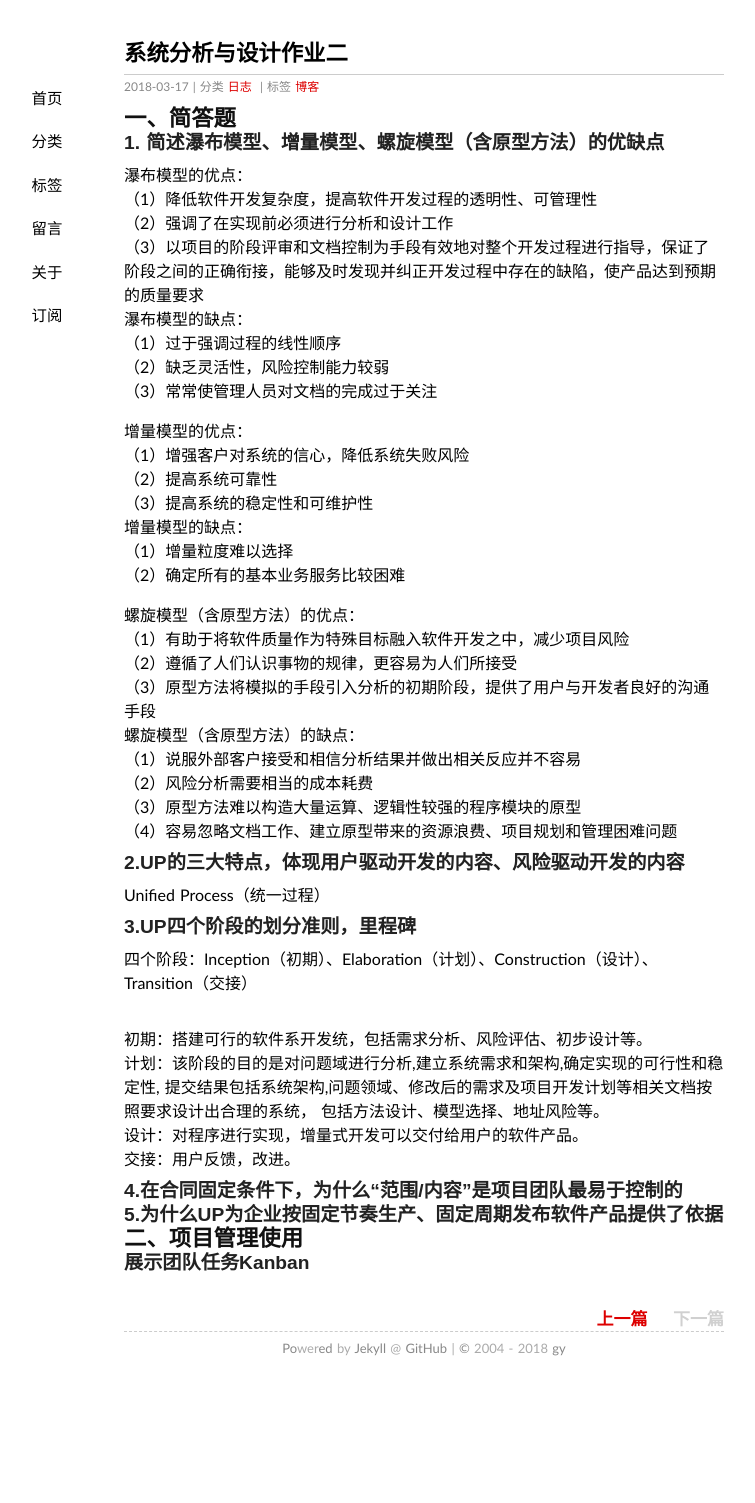
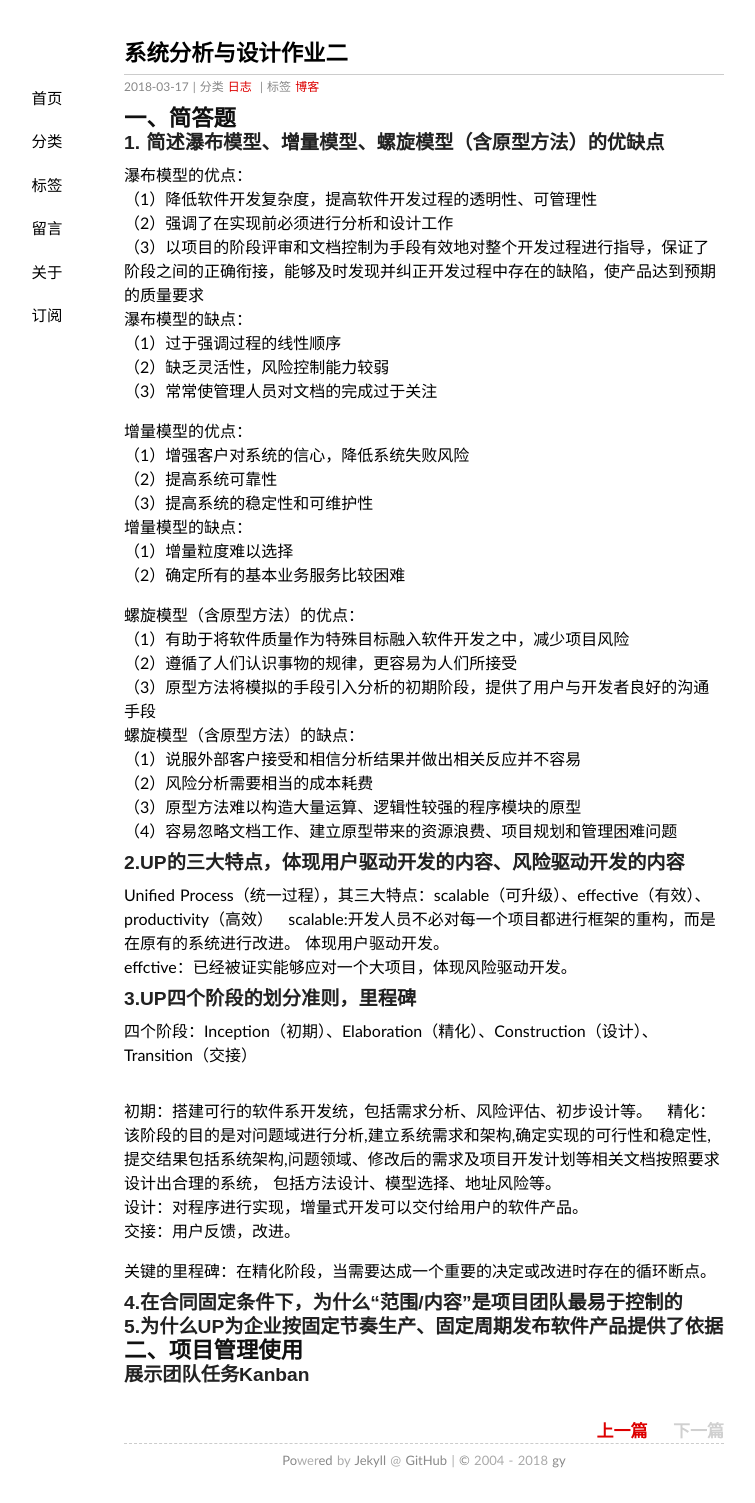
Before and after one commit to gaoynui/gaoynui.github.io, a Jekyll site: the page built from _posts/2018-03-17-hw2.md, in a window 1280 px wide. Shown: the whole page, without its empty margins (216-971 px from the left). Built offline with Jekyll 4.4.1, drawn with Linux system fonts in a browser that asks for light colours; before the commit the page ends 1391 px from its top, so only the background shows below that.

Commit message:
Update 2018-03-17-hw2.md

```diff
--- a/_posts/2018-03-17-hw2.md
+++ b/_posts/2018-03-17-hw2.md
@@ -36,16 +36,20 @@ tags: 博客
 （4）容易忽略文档工作、建立原型带来的资源浪费、项目规划和管理困难问题
 
 ### 2.UP的三大特点，体现用户驱动开发的内容、风险驱动开发的内容
-Unified Process（统一过程）
+Unified Process（统一过程），其三大特点：scalable（可升级）、effective（有效）、productivity（高效）
+scalable:开发人员不必对每一个项目都进行框架的重构，而是在原有的系统进行改进。 体现用户驱动开发。
+effctive：已经被证实能够应对一个大项目，体现风险驱动开发。
 ### 3.UP四个阶段的划分准则，里程碑
-四个阶段：Inception（初期）、Elaboration（计划）、Construction（设计）、Transition（交接）
+四个阶段：Inception（初期）、Elaboration（精化）、Construction（设计）、Transition（交接）
 ![](UPFourParts.PNG)
 初期：搭建可行的软件系开发统，包括需求分析、风险评估、初步设计等。
-计划：该阶段的目的是对问题域进行分析,建立系统需求和架构,确定实现的可行性和稳定性,
+精化：该阶段的目的是对问题域进行分析,建立系统需求和架构,确定实现的可行性和稳定性,
 提交结果包括系统架构,问题领域、修改后的需求及项目开发计划等相关文档按照要求设计出合理的系统，
 包括方法设计、模型选择、地址风险等。
 设计：对程序进行实现，增量式开发可以交付给用户的软件产品。
 交接：用户反馈，改进。
+
+关键的里程碑：在精化阶段，当需要达成一个重要的决定或改进时存在的循环断点。
 ### 4.在合同固定条件下，为什么“范围/内容”是项目团队最易于控制的
 ### 5.为什么UP为企业按固定节奏生产、固定周期发布软件产品提供了依据
 ## 二、项目管理使用
```
